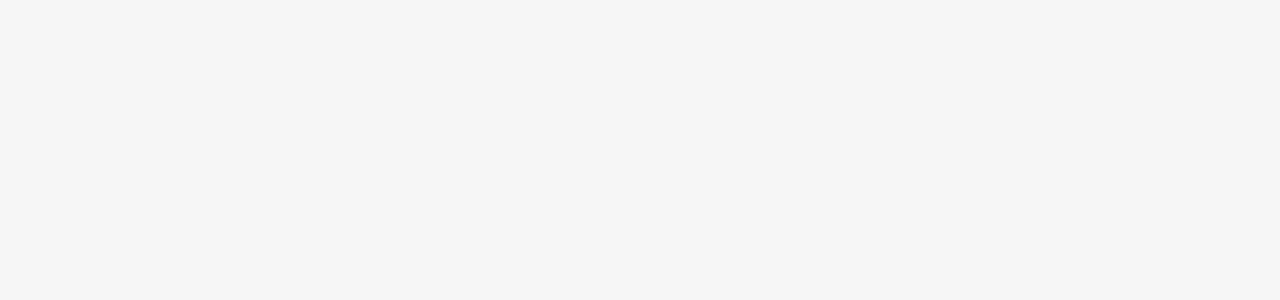
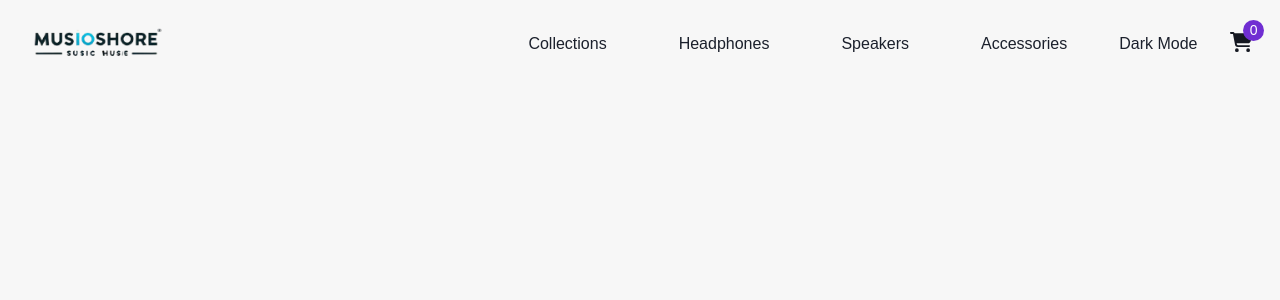
Before and after one commit to RamssCR/ecommerce-practice, a React (Vite) app: page /cart in a window 1280 px wide. Before the commit this address had no page. Shown: the top 300 px of the page. Built offline with nearby package versions, Linux system fonts and the light colour scheme; a web font is replaced by a local one.

Commit message:
feat: created app header

```diff
--- a/src/components/header/Header.tsx
+++ b/src/components/header/Header.tsx
@@ -1,7 +1,58 @@
+import { useState } from 'react'
+import { FontAwesomeIcon } from '@fortawesome/react-fontawesome'
+import { faBars, faCartShopping, faX } from '@fortawesome/free-solid-svg-icons'
+import Button from '@components/ui/buttons/Button'
+import Container from '@components/ui/containers/Container'
+import Image from '@components/ui/images/Image'
+import AppNavLink from '@components/ui/app-links/AppNavLink'
+import MobileNavbar from './MobileNavbar'
+import Navbar from './Navbar'
+import logo from '@assets/musioshore-header-logo.png'
+
 export default function Header() {
+    const [isOpen, setIsOpen] = useState(false)
+    const toggle = () => setIsOpen(prev => !prev)
+    const iconStyle = "fill-neutral-text-highlight cursor-pointer text-xl"
+
     return (
-        <header>
-
+        <header className="w-full grid place-items-center px-7 py-6 gap-y-4">
+            <Container className="flex items-center justify-between">
+                <AppNavLink to="/">
+                    <Image
+                        src={logo}
+                        onClick={() => setIsOpen(false)}
+                        alt="MusioShore"
+                        title="MusioShore"
+                        className="w-34 h-10 object-contain"
+                    />
+                </AppNavLink>
+                <section className="flex items-center gap-8">
+                    <Button onClick={toggle} variant="none" className="lg:hidden">
+                        <FontAwesomeIcon
+                            className={iconStyle}
+                            title={isOpen ? 'Open the navigation menu' : 'Close the navigation menu'}
+                            icon={isOpen ? faX : faBars}
+                        />
+                    </Button>
+                    <Navbar />
+                    <AppNavLink to="/cart" className="relative" onClick={() => setIsOpen(false)}>
+                            <FontAwesomeIcon
+                                className={iconStyle}
+                                title="Check your cart"
+                                icon={faCartShopping}
+                            />
+                        <span
+                            className={`
+                                flex items-center justify-center size-[1.3rem] bg-primary rounded-full
+                                text-white text-sm font-medium absolute -top-3 -right-3 hover:brightness-110
+                                `}
+                                >
+                            0
+                        </span>
+                    </AppNavLink>
+                </section>
+            </Container>
+            {isOpen && <MobileNavbar toggle={toggle} />}
         </header>
     )
 }
--- /dev/null
+++ b/src/components/header/MobileNavbar.tsx
@@ -0,0 +1,38 @@
+import { useLocation } from 'react-router-dom'
+import { links } from '@utils/navLinks'
+import AppNavLink from '@components/ui/app-links/AppNavLink'
+import Text from '@components/ui/texts/Text'
+import Switch from '@components/ui/switches/Switch'
+
+export default function MobileNavbar({ toggle }: { toggle: () => void }) {
+    const { pathname } = useLocation()
+    const category = pathname.split('/')[1]
+
+    const NavLinkItem = ({ value }: { value: string }) => (
+        <AppNavLink
+            to={`/${value}`}
+            title={`Head to ${value}`}
+            aria-label={`Heading to section ${value}`}
+            onClick={toggle}
+            className={`
+                w-full text-lg font-medium py-3 px-4 rounded-md duration-100 transition
+                ${value.toLowerCase() === category.toLowerCase()
+                    ? 'bg-neutral-background-highlight'
+                    : 'bg-transparent'
+                }
+            `}
+        >
+            {value}
+        </AppNavLink>
+    )
+
+    return (
+        <nav className="w-full flex flex-col items-start lg:hidden">
+            {links.map((link, index) => <NavLinkItem key={index} value={link} />)}
+            <div className="w-full flex items-center justify-between py-3 px-4">
+                <Text className="text-lg font-medium">Dark mode</Text>
+                <Switch />
+            </div>
+        </nav>
+    )
+}
--- /dev/null
+++ b/src/components/header/Navbar.tsx
@@ -0,0 +1,42 @@
+import { useLocation } from 'react-router-dom'
+import { links } from '@utils/navLinks'
+import AppNavLink from '@components/ui/app-links/AppNavLink'
+import Button from '@components/ui/buttons/Button'
+
+export default function Navbar() {
+    const { pathname } = useLocation()
+    const category = pathname.split('/')[1]
+
+    const Item = ({ value }: { value: string }) => (
+        <li className="flex flex-col items-center gap-3">
+            <AppNavLink
+                to={`/${value}`}
+                title={`Head to ${value}`}
+                aria-label={`Heading to section ${value}`}
+                className={`
+                    px-5 py-2
+                    ${value.toLowerCase() === category.toLowerCase()
+                        ? 'text-primary'
+                        : 'text-neutral-text-highlight'
+                    }
+                `}
+            >
+                {value}
+            </AppNavLink>
+        </li>
+    )
+
+    return (
+        <nav className="hidden lg:block" id="navbar">
+            <ul className="flex items-center gap-8">
+                {links.map((link, index) => <Item key={index} value={link} />)}
+                <Button
+                    variant="none"
+                    className="text-neutral-text-highlight font-medium hover:cursor-pointer"
+                >
+                    Dark Mode
+                </Button>
+            </ul>
+        </nav>
+    )
+}
```
